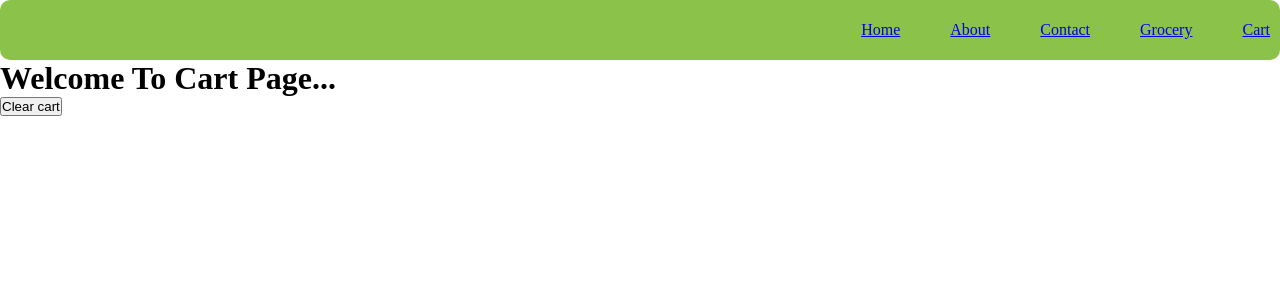
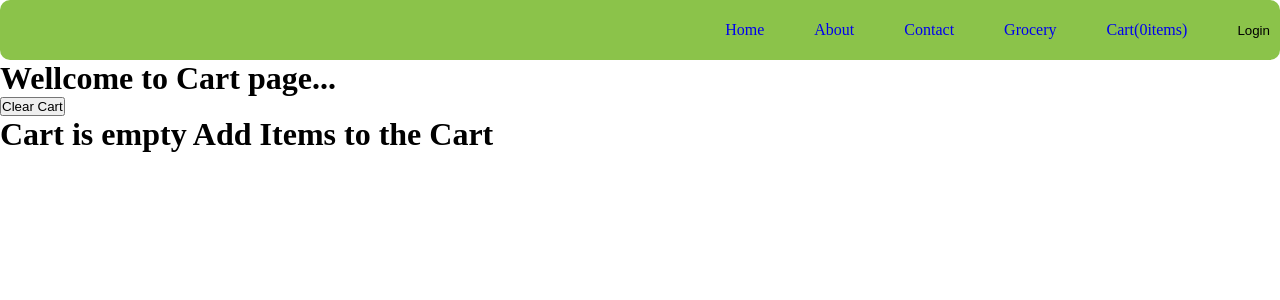
Before and after one commit to Nilugithubbariki/React_product, a React (Create React App) app: page /Cart in a window 1280 px wide. Shown: the top 300 px of the page. Built offline with nearby package versions, Linux system fonts and the light colour scheme.

Commit message:
cartpage

```diff
--- a/src/App.css
+++ b/src/App.css
@@ -12,8 +12,20 @@
   background: #8bc34a;
   padding: 0px 10px;
 }
+.btn {
+  border: none;
+  background: #8bc34a;
+  color: black;
+}
 ul > li {
   list-style: none;
+  text-decoration: none;
+}
+li {
+  text-decoration: none;
+}
+.cartimgStyle {
+  width: 150px;
 }
 .brandStyle {
   display: grid;
--- a/src/components/Cart.jsx
+++ b/src/components/Cart.jsx
@@ -1,17 +1,30 @@
 import React from "react";
-import { UseSelector, useDispatch, useSelector } from "react-redux";
+import { useSelector, useDispatch } from "react-redux";
 import { clearItem } from "../utils/CartSlice";
+import "../App.css";
 const Cart = () => {
-  const cartItmes = useSelector((store) => store.cart.itmes);
-  console.log(cartItmes);
+  const cartItems = useSelector((store) => store.cart.items);
+  console.log("CartItems", cartItems);
   const dispatch = useDispatch();
   const handleClearCart = () => {
     dispatch(clearItem());
   };
   return (
     <div>
-      <h1>Welcome To Cart Page...</h1>
-      <button onClick={handleClearCart}>Clear cart</button>
+      <h1>Wellcome to Cart page...</h1>
+      <button onClick={handleClearCart}>Clear Cart</button>
+      {cartItems.length === 0 && <h1>Cart is empty Add Items to the Cart</h1>}
+      {cartItems?.map((item) => {
+        return (
+          <div>
+            <div>
+              <img src={item.images[0]} className="cartimgStyle" />
+            </div>
+            <h3>{item.brand}</h3>
+            <h3>{item.description}</h3>
+          </div>
+        );
+      })}
     </div>
   );
 };
--- a/src/components/Hearder.jsx
+++ b/src/components/Hearder.jsx
@@ -1,25 +1,45 @@
-import React from "react";
+import React, { useState } from "react";
 import { Link } from "react-router-dom";
 import "../App.css";
+import { useSelector } from "react-redux";
 const Hearder = () => {
+  const [btn, setBtn] = useState("Login");
+  const cartItems = useSelector((store) => store.cart.items);
+
   return (
     <div>
       <ul className="ulStyle">
         <li>
-          <Link to="/">Home</Link>
+          <Link to="/" style={{ textDecoration: "none" }}>
+            Home
+          </Link>
         </li>
         <li>
-          <Link to="/About">About</Link>
+          <Link to="/About" style={{ textDecoration: "none" }}>
+            About
+          </Link>
         </li>
         <li>
-          <Link to="/Contact">Contact</Link>
+          <Link to="/Contact" style={{ textDecoration: "none" }}>
+            Contact
+          </Link>
         </li>
         <li>
-          <Link to="/Grocery">Grocery</Link>
+          <Link to="/Grocery" style={{ textDecoration: "none" }}>
+            Grocery
+          </Link>
         </li>
         <li>
-          <Link to="/Cart">Cart</Link>
+          <Link to="/Cart" style={{ textDecoration: "none" }}>
+            Cart({cartItems.length}items)
+          </Link>
         </li>
+        <button
+          className="btn"
+          onClick={() => (btn === "Login" ? setBtn("Logout") : setBtn("Login"))}
+        >
+          {btn}
+        </button>
       </ul>
     </div>
   );
--- a/src/components/ResturantMenu.jsx
+++ b/src/components/ResturantMenu.jsx
@@ -5,17 +5,14 @@ import "../App.css";
 function RestuarantMenu() {
   const { resId } = useParams();
   const [product, setProduct] = useState(null);
-
   useEffect(() => {
     axios.get(`https://dummyjson.com/products/${resId}`).then((response) => {
       setProduct(response.data);
     });
   }, [resId]);
-
   if (!product) {
     return <div>Loading...</div>;
   }
-
   return (
     <div>
       <h1>Product Details</h1>
--- a/src/utils/Appstore.jsx
+++ b/src/utils/Appstore.jsx
@@ -1,8 +1,8 @@
 import { configureStore } from "@reduxjs/toolkit";
-import CartReducer from "./CartSlice";
-const store = configureStore({
+import cartReducer from "./CartSlice";
+const Appstore = configureStore({
   reducer: {
-    cart: CartReducer,
+    cart: cartReducer,
   },
 });
-export default store;
+export default Appstore;
--- a/src/utils/CartSlice.jsx
+++ b/src/utils/CartSlice.jsx
@@ -2,17 +2,17 @@ import { createSlice } from "@reduxjs/toolkit";
 const cartSlice = createSlice({
   name: "cart",
   initialState: {
-    imtes: [],
+    items: [],
   },
   reducers: {
     addItem: (state, action) => {
-      state.imtes.push(action.payload);
+      state.items.push(action.payload);
     },
     removeItem: (state, action) => {
-      state.imtes.pop();
+      state.items.pop();
     },
     clearItem: (state, action) => {
-      state.imtes.length = 0;
+      state.items.length = 0;
     },
   },
 });
```
